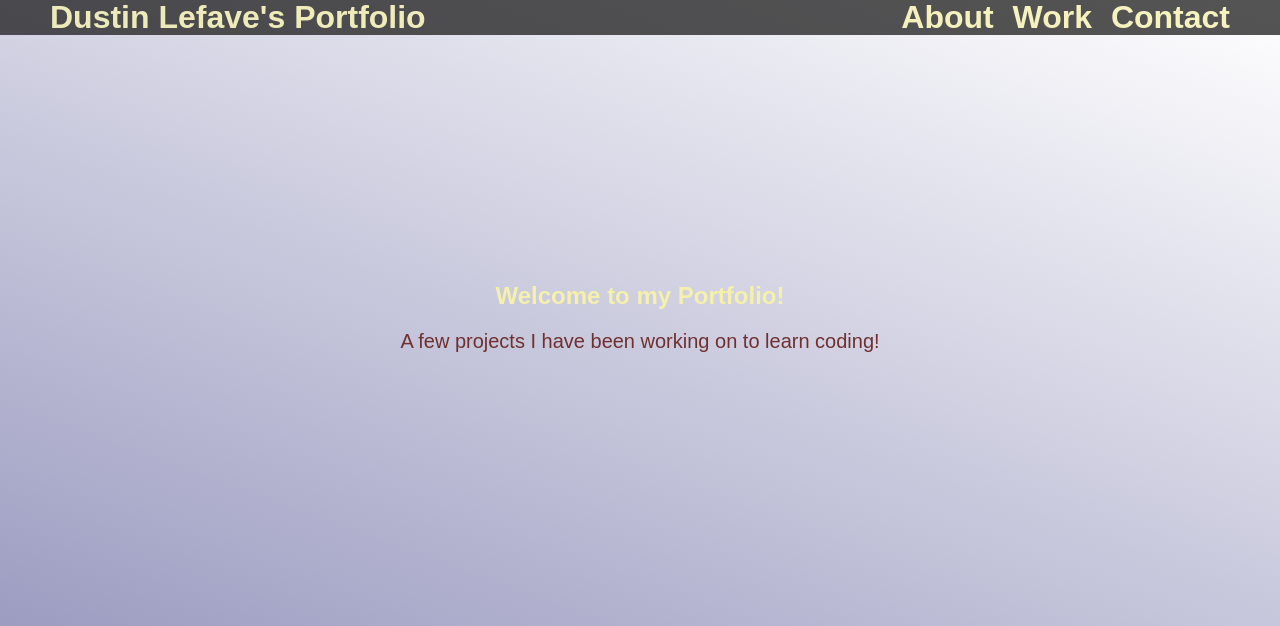
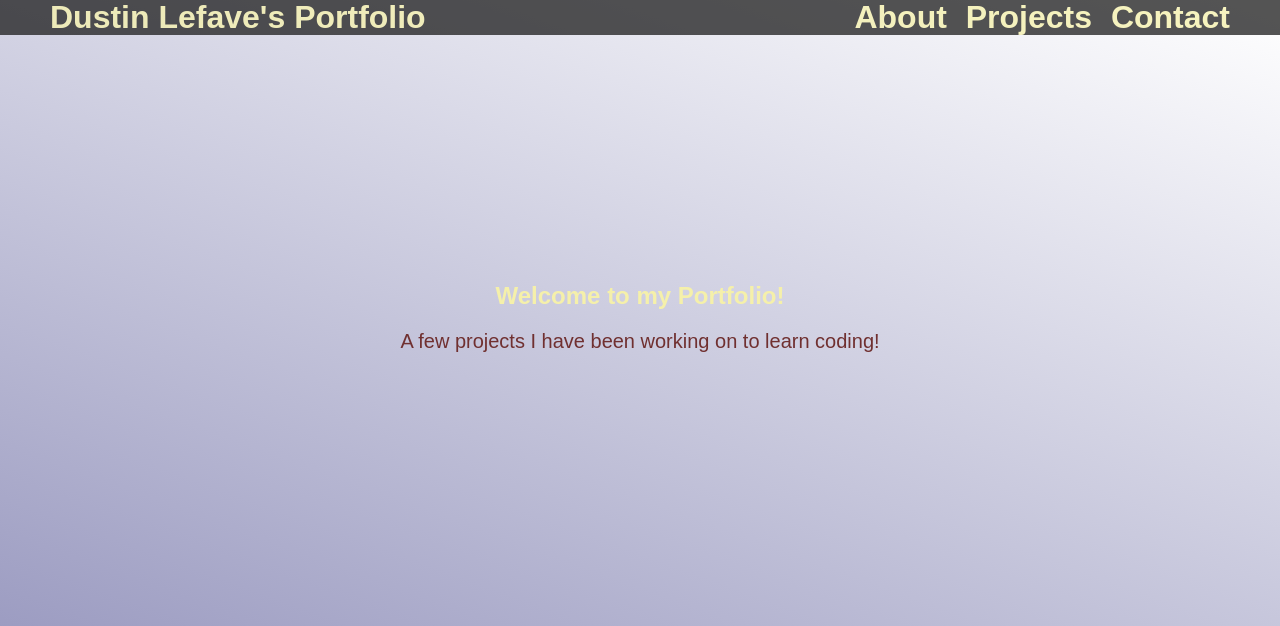
Before and after one commit to stealthawk98/Dustin-Lefave-Portfolio, a plain HTML site: page index.html in a window 1280 px wide. Shown: the top 626 px of the page. Drawn offline with Linux system fonts and the light colour scheme.

Commit message:
changed work to projects
changed work to projects

```diff
--- a/index.html
+++ b/index.html
@@ -15,7 +15,7 @@
 
         <nav-bar id="navbar" >
           <a href="#about">About</a>
-          <a href="#projects">Work</a>
+          <a href="#projects">Projects</a>
           <a href="#contact">Contact</a>
 
         </nav-bar>
```
